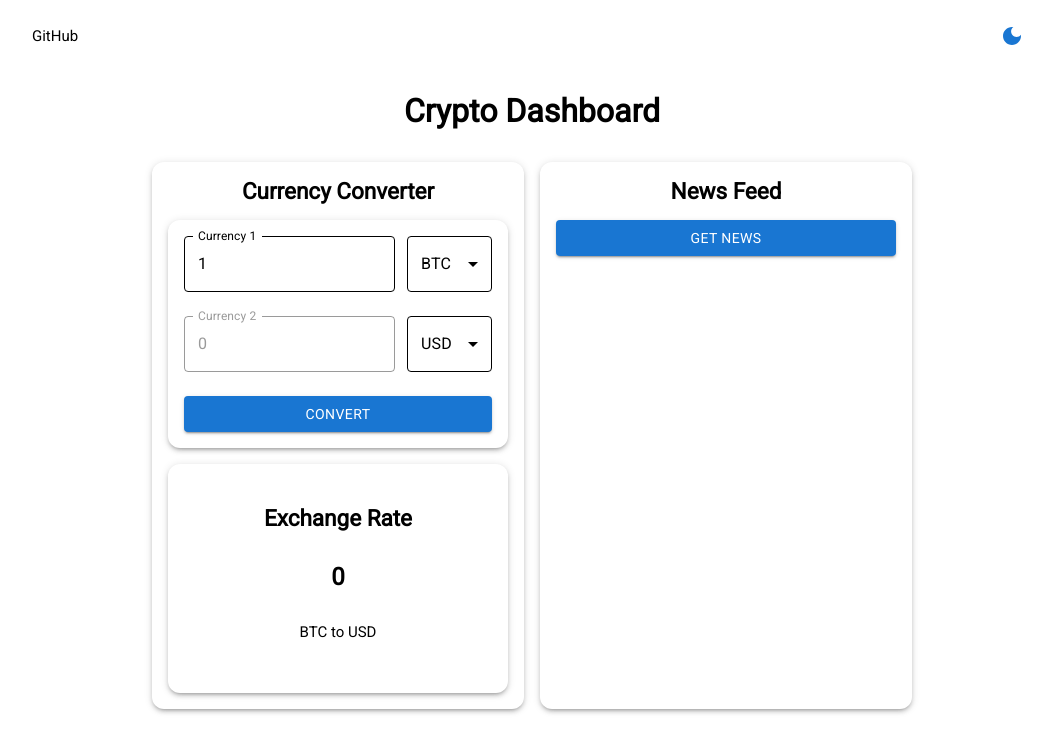
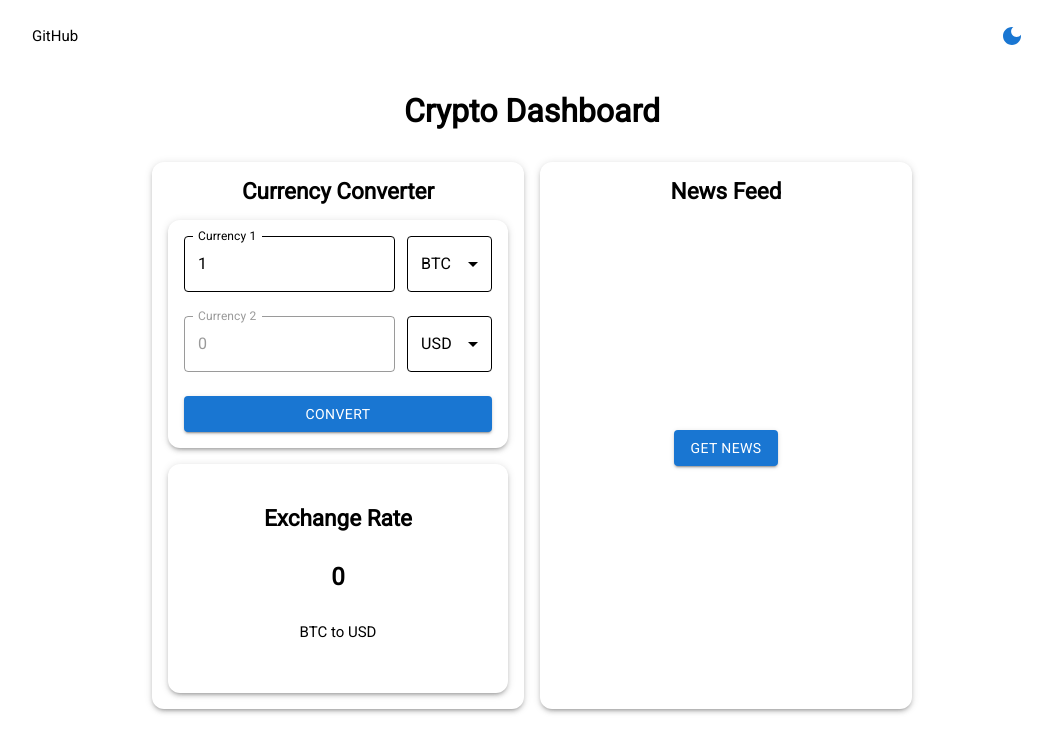
Before and after one commit to maxcore25/next-crypto-dashboard-draft, a Next.js app: page / in a window 1280 px wide. Shown: the top 752 px of the page, without its empty margins (108-1160 px from the left). Built offline with nearby package versions, Linux system fonts and the light colour scheme.

Commit message:
MUI Button Styles Added

```diff
--- a/app/components/modules/NewsFeedBlock/NewsFeedBlock.module.scss
+++ b/app/components/modules/NewsFeedBlock/NewsFeedBlock.module.scss
@@ -7,6 +7,7 @@
   // grid-template-rows: auto 1fr 1fr;
   gap: 16px;
   padding: 16px;
+  height: 100%;
 
   .title {
     text-align: center;
@@ -18,3 +19,14 @@
     gap: 16px;
   }
 }
+
+.buttonGrid {
+  display: grid;
+  place-content: center;
+}
+
+.muiButton {
+  button {
+    width: fit-content;
+  }
+}
--- a/app/components/modules/NewsFeedBlock/index.js
+++ b/app/components/modules/NewsFeedBlock/index.js
@@ -21,9 +21,14 @@ const NewsFeedBlock = () => {
       sx={{ borderRadius: '12px' }}>
       <div className={styles.mainGrid}>
         <h2 className={styles.title}>News Feed</h2>
-        <Button onClick={() => getNews()} variant='contained'>
-          Get News
-        </Button>
+        <div className={styles.buttonGrid}>
+          <Button
+            className={styles.muiButton}
+            onClick={() => getNews()}
+            variant='contained'>
+            Get News
+          </Button>
+        </div>
         <div className={styles.newsGrid}>
           {articles?.map((article, index) => (
             <NewsCard key={index} article={article} />
```
